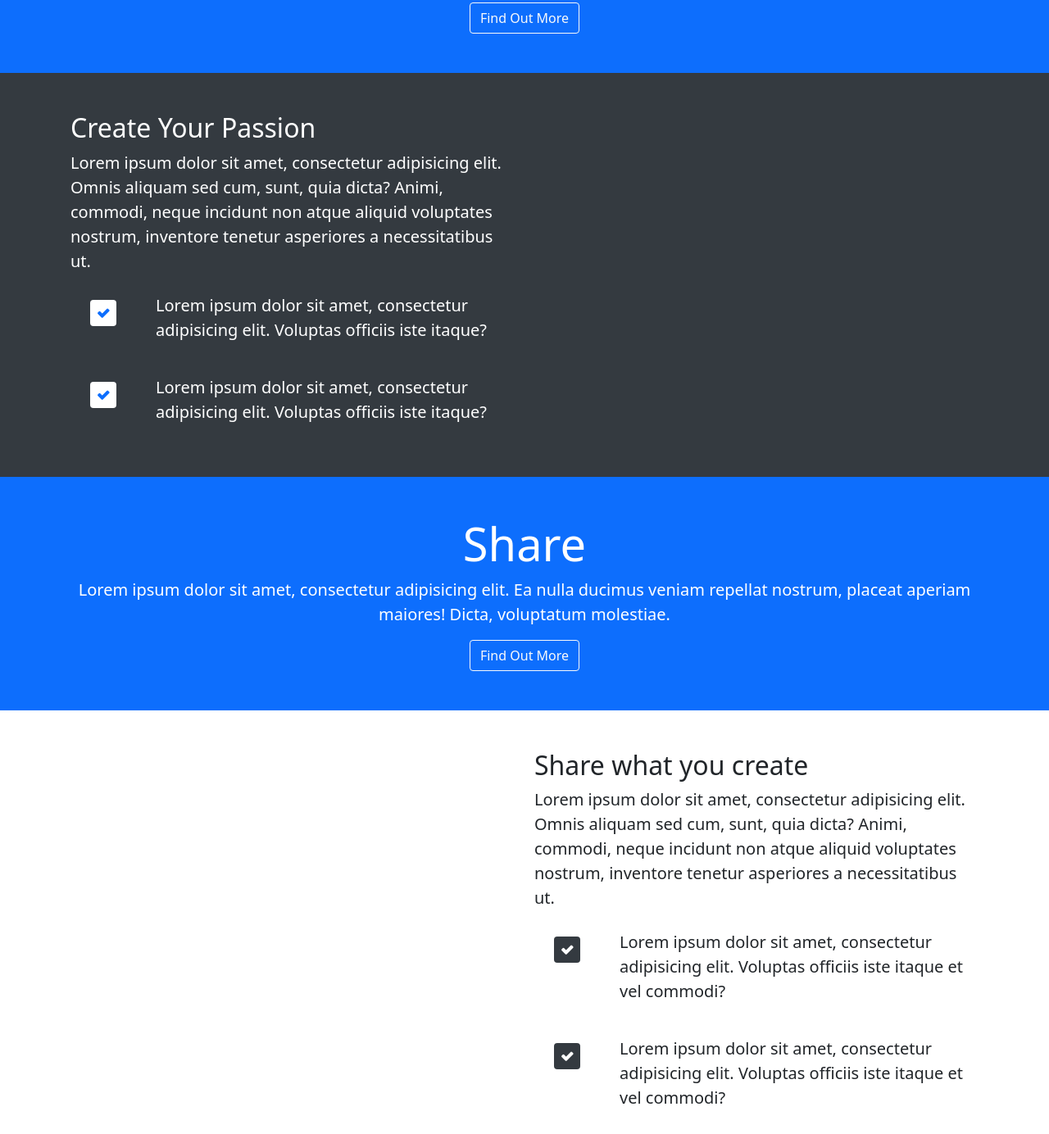
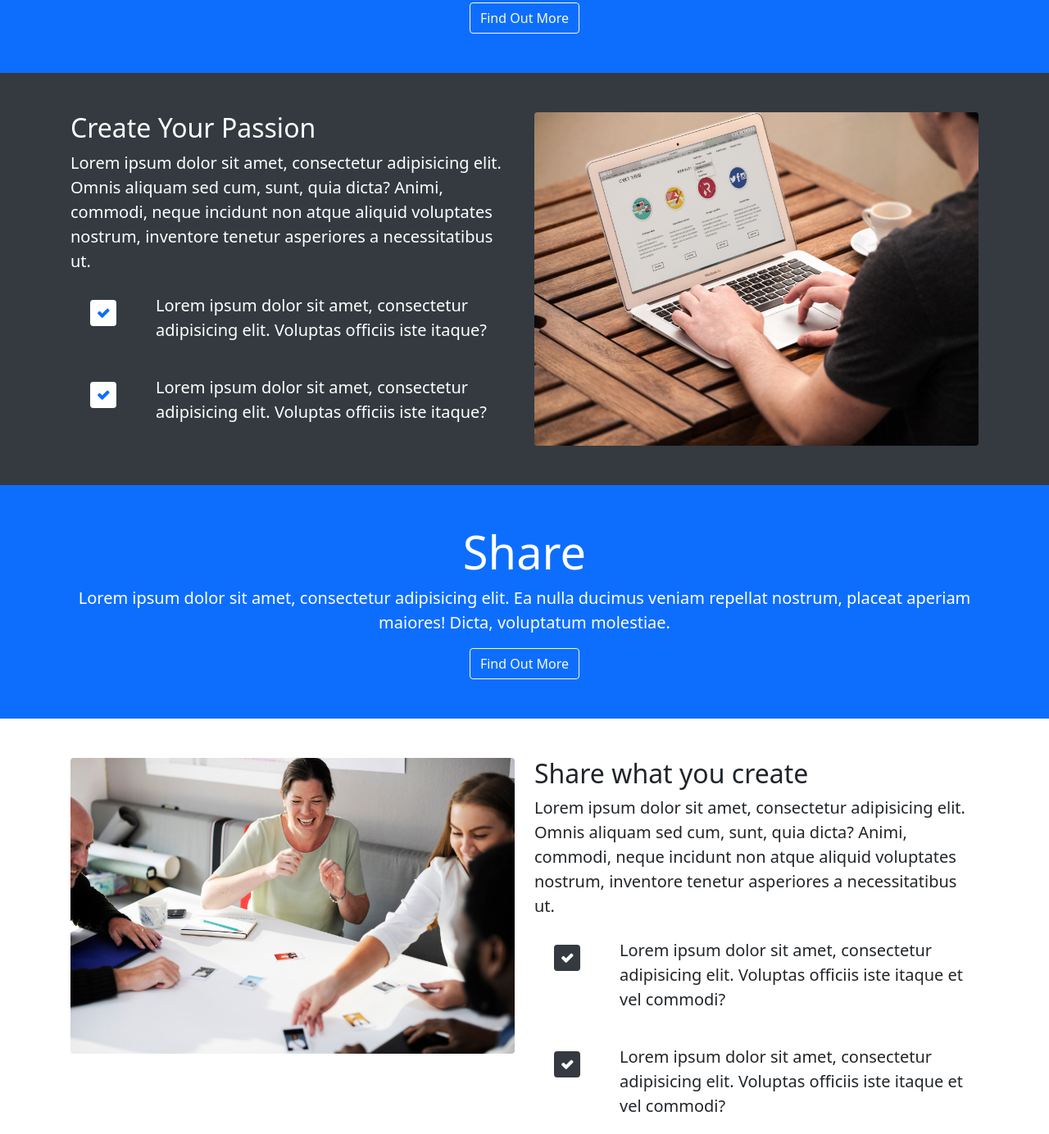
Before and after one commit to mskshohan/looplab, a plain HTML site: page index.html in a window 1280 px wide. Shown: the part 1774-3158 px from the top of the page at 82% size. Drawn offline with nearby package versions, Linux system fonts and the light colour scheme; files that its build step writes are made by us from their sources; files whose address does not match are found by name.

Commit message:
Add files via upload

```diff
--- a/index.html
+++ b/index.html
@@ -119,7 +119,7 @@
       <div class="container">
         <div class="row">
           <div class="col-lg-6">
-            <img src="./img/explore.jpeg" class="img-fluid rounded" alt="">
+            <img src="https://mskshohan.github.io/looplab/explore.jpeg" class="img-fluid rounded" alt="">
           </div>
           <div class="col-lg-6">
             <h2>Explore Learn & Connect</h2>
@@ -188,14 +188,14 @@
             </div>
           </div>
           <div class="col-lg-6">
-            <img src="./img/create.jpeg" class="img-fluid rounded" alt="">
+            <img src="https://mskshohan.github.io/looplab/create.jpeg" class="img-fluid rounded" alt="">
           </div>
         </div>
       </div>
     </section>
     <!-- End-Create Body -->
 
-      <!-- Explore Header -->
+      <!-- Share Header -->
       <section id="share" class="py-5 bg-primary">
         <div class="container">
           <div class="row text-white text-center">
@@ -207,14 +207,14 @@
           </div>
         </div>
       </section>
-      <!-- End-Explore Header -->
+      <!-- End-Share Header -->
 
       <!-- Explore Body -->
       <section id="share" class="py-5 bg-white">
         <div class="container">
           <div class="row">
             <div class="col-lg-6">
-              <img src="./img/share.jpeg" class="img-fluid rounded" alt="">
+              <img src="https://mskshohan.github.io/looplab/share.jpeg" class="img-fluid rounded" alt="">
             </div>
             <div class="col-lg-6">
               <h2>Share what you create</h2>
```
